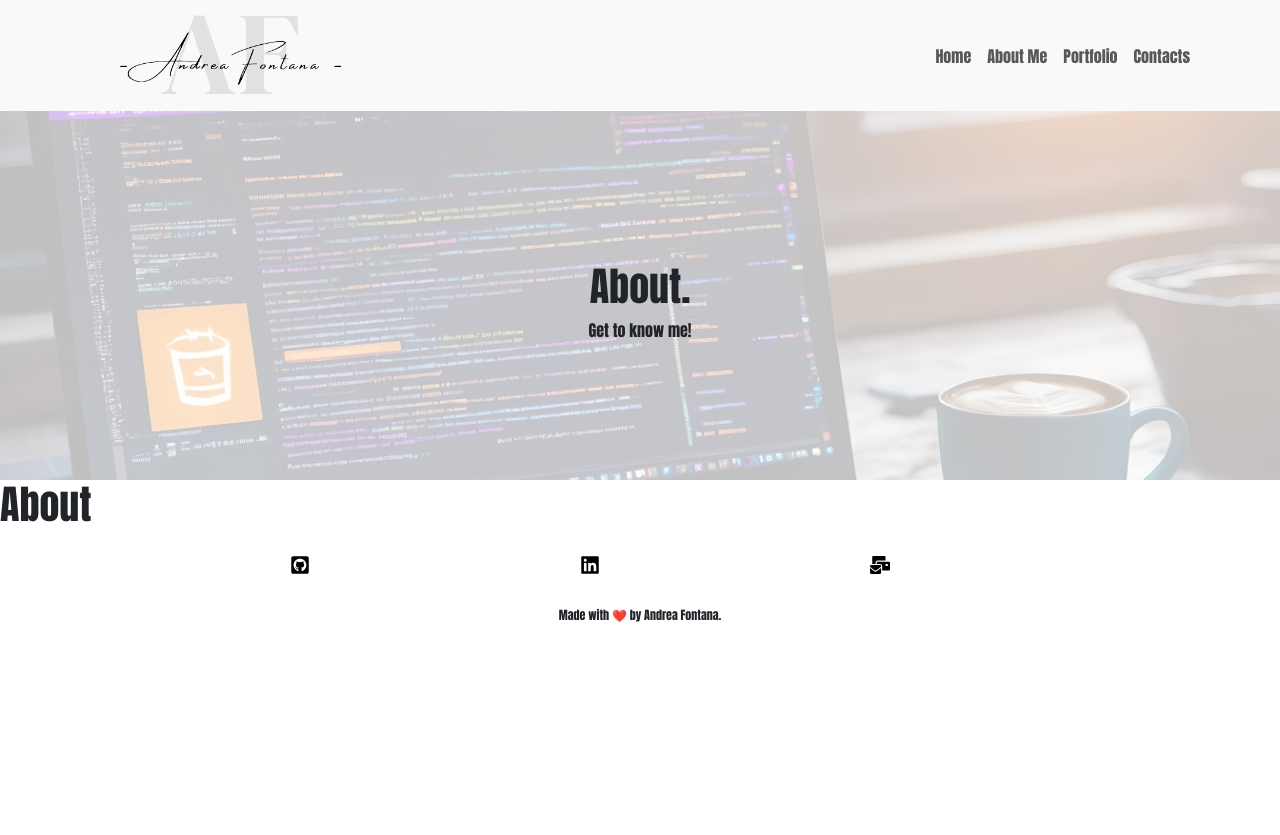
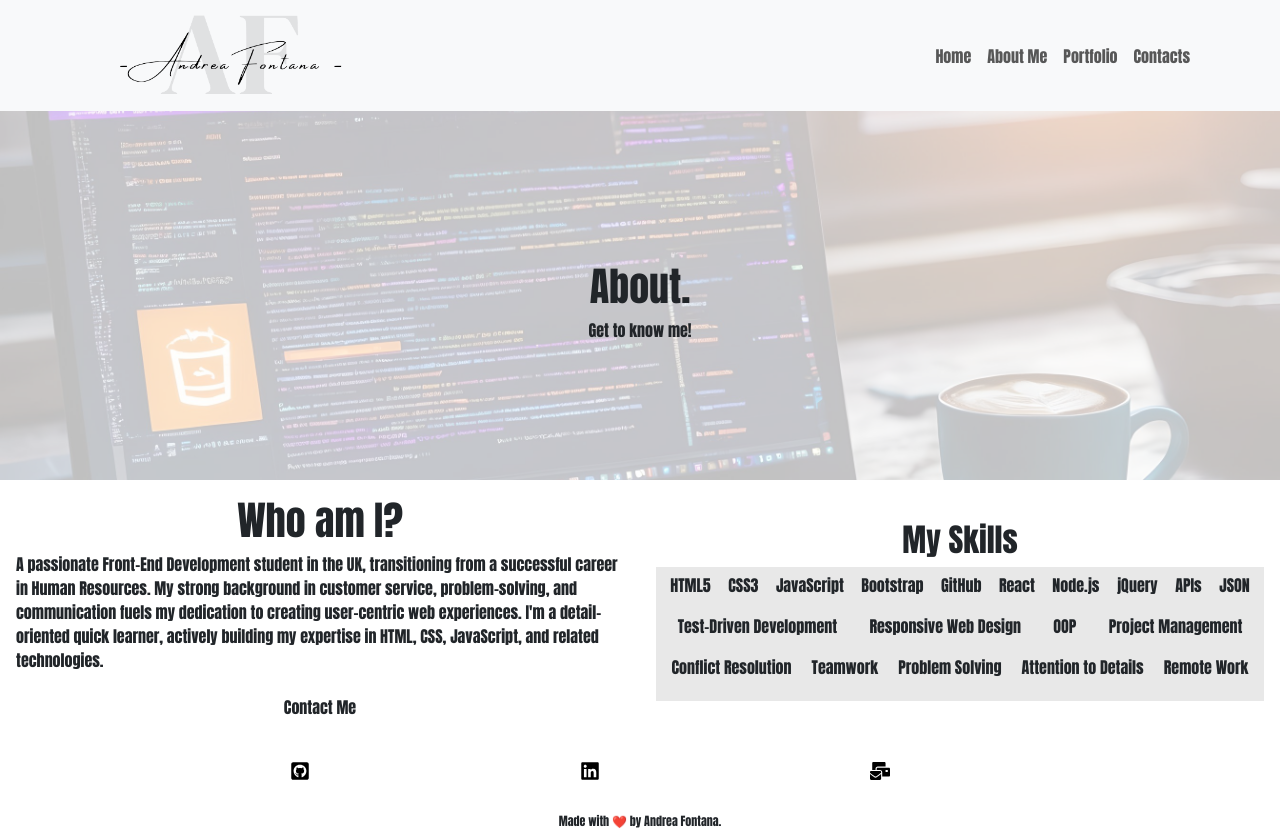
Before and after one commit to AndyFt/Andrea-Fontana-react-portfolio, a React (Vite) app: page /Andrea-Fontana-react-portfolio/about in a window 1280 px wide. Before the commit the page ends 800 px from the top, so only its background shows below. Built offline with nearby package versions, Linux system fonts and the light colour scheme; a web font is replaced by a local one.

Commit message:
added about page content and styled

```diff
--- /dev/null
+++ b/src/components/AboutContent.jsx
@@ -0,0 +1,33 @@
+import React from "react";
+import  { Link } from 'react-router-dom';
+import "./AboutContentStyles.css";
+import MySkills from "./MySkills";
+
+const AboutContent = () => {
+  return (
+    <div className="about">
+      <div className="left">
+        <h1>Who am I?</h1>
+        <p className="about-text">
+          A passionate Front-End Development student in the UK, transitioning
+          from a successful career in Human Resources. My strong background in
+          customer service, problem-solving, and communication fuels my
+          dedication to creating user-centric web experiences. I'm a
+          detail-oriented quick learner, actively building my expertise in HTML,
+          CSS, JavaScript, and related technologies.
+        </p>
+        <Link to="/contact">
+          <button className="btn">Contact Me</button>
+        </Link>
+      </div>
+
+      <div className="right">
+        <div className="skills-container">
+          <MySkills />
+        </div>
+      </div>
+    </div>
+  );
+};
+
+export default AboutContent;
--- /dev/null
+++ b/src/components/AboutContentStyles.css
@@ -0,0 +1,63 @@
+.about {
+  display: flex;
+  flex-direction: row;
+  align-items: center;
+  justify-content: center;
+}
+
+.about-text {
+  display: flex;
+  align-items: center;
+  justify-content: center;
+}
+
+.skills-container {
+  display: flex;
+  flex-direction: column;
+  justify-content: space-around;
+  align-items: center;
+}
+
+.left {
+  display: flex;
+  flex-direction: column;
+  padding: 1rem;
+  width: calc(50%);
+  align-items: center;
+}
+
+.right {
+  display: flex;
+  align-items: center;
+  width: calc(50%);
+  padding: 1rem;
+  gap: 2rem;
+}
+
+.skill-items-container {
+  display: flex;
+  flex-direction: row;
+  flex-wrap: wrap;
+  justify-content: space-around;
+  align-items: center;
+  gap: 1px;
+  padding: 6px;
+  background-color: rgba(0, 0, 0, 0.089);
+}
+
+.skill-items-card {
+  padding: 0 2px;
+}
+
+@media screen and (max-width: 768px) {
+  .about {
+    flex-direction: column;
+  }
+
+  .left {
+    width: calc(90%) !important;
+  }
+  .right {
+    width: calc(90%) !important;
+  }
+}
--- /dev/null
+++ b/src/components/MySkills.jsx
@@ -0,0 +1,22 @@
+import data from '../myskills.json';
+
+const MySkills =() => {
+  return (
+    <>
+    <section className='skills-section' id='mySkills'>
+      <div className='skills-container'>
+        <h2>My Skills</h2>
+        <div className='skill-items-container'>
+          {data?.skills?.map((item, index) => (
+            <div key={index} className='skill-items-card'>
+              <p className='skill-items-name'>{item.name}</p>
+              </div>
+          ))}
+        </div>
+      </div>
+    </section>
+    </>
+  );
+};
+
+export default MySkills;
--- a/src/components/Pages/About.jsx
+++ b/src/components/Pages/About.jsx
@@ -1,5 +1,6 @@
 import React from "react";
 import HeroImg2 from "../HeroImg2";
+import AboutContent from "../AboutContent"
 
 const About = () => {
   return (
@@ -7,8 +8,7 @@ const About = () => {
       <div>
         <HeroImg2 heading="About." text="Get to know me!"/>
       </div>
-      <div className="about-section"></div>
-      <h1>About</h1>
+      <AboutContent />
     </>
   );
 };
--- /dev/null
+++ b/src/myskills.json
@@ -0,0 +1,80 @@
+{
+  "skills": [
+    {
+      "id": "1",
+      "name": "HTML5"
+    },
+    {
+      "id": "2",
+      "name": "CSS3"
+    },
+    {
+      "id": "3",
+      "name": "JavaScript"
+    },
+    {
+      "id": "4",
+      "name": "Bootstrap"
+    },
+    {
+      "id": "5",
+      "name": "GitHub"
+    },
+    {
+      "id": "6",
+      "name": "React"
+    },
+    {
+      "id": "7",
+      "name": "Node.js"
+    },
+    {
+      "id": "8",
+      "name": "jQuery"
+    },
+    {
+      "id": "9",
+      "name": "APIs"
+    },
+    {
+      "id": "10",
+      "name": "JSON"
+    },
+    {
+      "id": "11",
+      "name": "Test-Driven Development"
+    },
+    {
+      "id": "12",
+      "name": "Responsive Web Design"
+    },
+    {
+      "id": "13",
+      "name": "OOP"
+    },
+    {
+      "id": "14",
+      "name": "Project Management"
+    },
+    {
+      "id": "15",
+      "name": "Conflict Resolution"
+    },
+    {
+      "id": "16",
+      "name": "Teamwork"
+    },
+    {
+      "id": "17",
+      "name": "Problem Solving"
+    },
+    {
+      "id": "18",
+      "name": "Attention to Details"
+    },
+    {
+      "id": "19",
+      "name": "Remote Work"
+    }
+  ]
+}
```
Also changed, not shown: src/App.css (line endings or trailing spaces).
